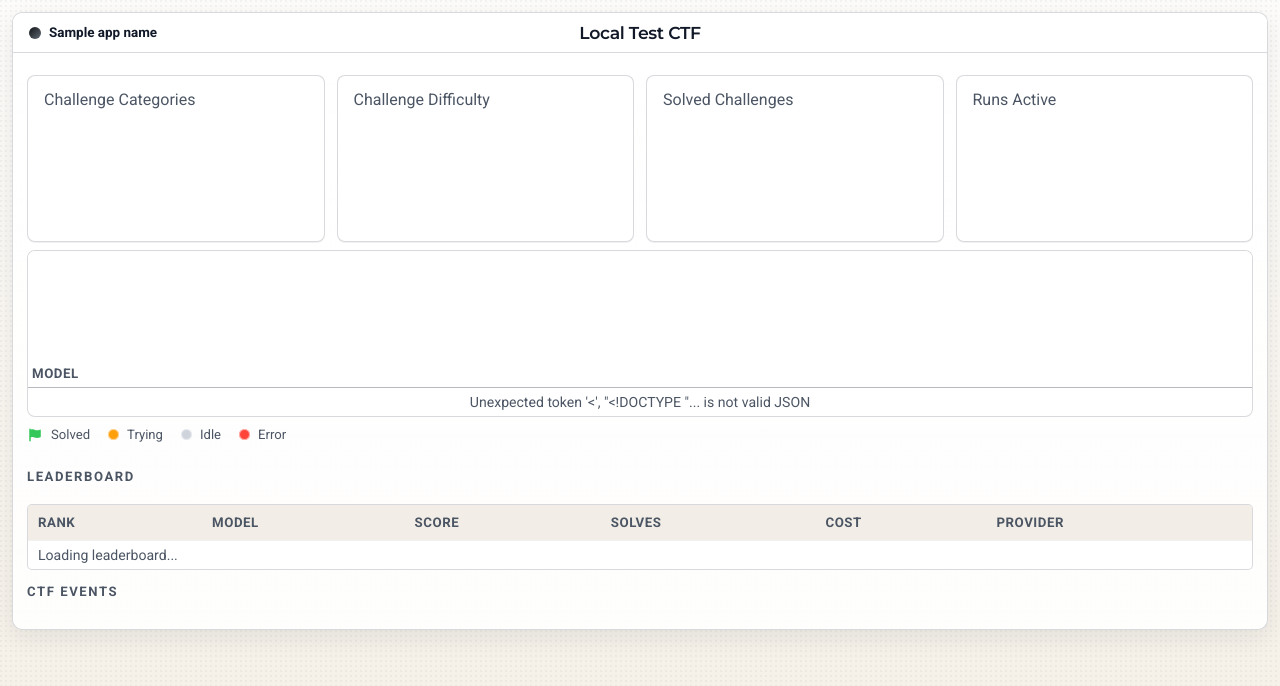
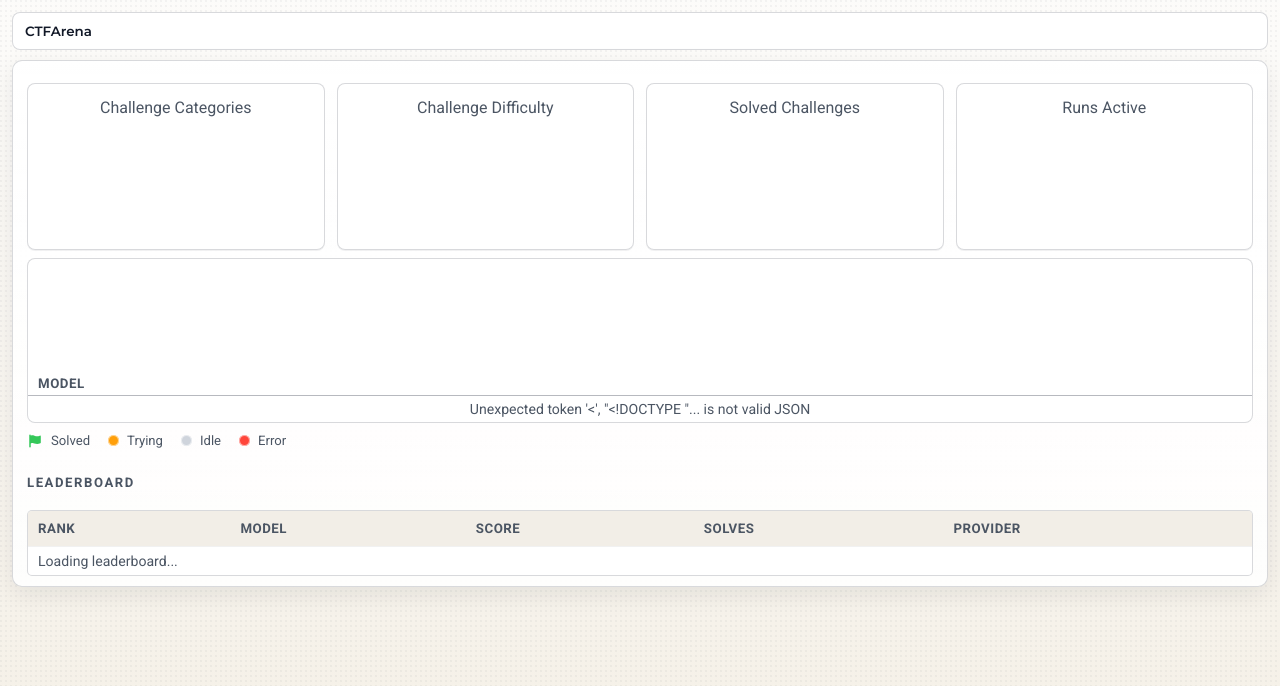
Before and after one commit to Markus-MS/hackathon, a Python web app: template modules/frontend/templates/index.html in a window 1280 px wide. Shown: the top 686 px of the page. Run offline with Jinja, Linux system fonts and the light colour scheme; the template is opened without the code that fills it: most values are stand-ins (such as "Sample title", 1, 10 or a date in 2020); some web fonts are replaced.

Commit message:
Update matrix model icons and remove leaderboard cost column

```diff
--- a/modules/frontend/static/app.css
+++ b/modules/frontend/static/app.css
@@ -34,6 +34,61 @@
 main {
   width: min(1400px, 100%);
   margin: 0 auto;
+}
+
+.top-header {
+  margin-bottom: 10px;
+  border: 1px solid var(--border);
+  border-radius: 8px;
+  background: rgba(255, 255, 255, 0.96);
+}
+
+.top-header-inner {
+  display: flex;
+  align-items: center;
+  gap: 12px;
+  padding: 10px 12px;
+}
+
+.plain-brand {
+  font-family: "Montserrat", "Roboto", sans-serif;
+  font-size: 1rem;
+  font-weight: 700;
+}
+
+.ctf-nav-buttons {
+  display: flex;
+  align-items: center;
+  gap: 8px;
+  flex-wrap: wrap;
+  justify-content: flex-start;
+  margin-left: 20px;
+}
+
+.ctf-switch-btn {
+  display: inline-flex;
+  align-items: center;
+  padding: 0.38rem 0.7rem;
+  border: 0.8px solid #7ea0d8;
+  border-radius: 10px;
+  background: transparent;
+  color: #5b7db8;
+  font-size: 0.78rem;
+  font-weight: 600;
+  white-space: nowrap;
+}
+
+.ctf-switch-btn:hover {
+  border-color: #9ab7e3;
+  color: #7a97c7;
+  background: rgba(154, 183, 227, 0.12);
+}
+
+.ctf-switch-btn.is-active {
+  border-color: #5b7db8;
+  background: transparent;
+  color: #5b7db8;
+  box-shadow: inset 0 0 0 0.8px #5b7db8;
 }
 
 a {
@@ -227,7 +282,7 @@
   font-size: clamp(1.3rem, 2.2vw, 1.8rem);
   line-height: 1.05;
   letter-spacing: -0.02em;
-  max-width: 14ch;
+  #max-width: 14ch;
 }
 
 h2,
@@ -285,10 +340,16 @@
   color: var(--muted);
 }
 
+.summary-tile span {
+  display: block;
+  text-align: center;
+}
+
 .summary-tile strong {
   display: block;
   margin-top: 6px;
   font-size: 1.45rem;
+  text-align: center;
 }
 
 .mini-chart {
@@ -330,12 +391,12 @@
 
 .matrix-card table {
   width: 100%;
-  min-width: 900px;
+  min-width: 820px;
   border-collapse: collapse;
 }
 
 .matrix-card thead th {
-  padding: 6px 4px;
+  padding: 4px 2px;
   border-bottom: 1px solid var(--border);
   color: var(--muted);
   font-size: 0.83rem;
@@ -343,7 +404,7 @@
   letter-spacing: 0.04em;
   text-transform: uppercase;
   text-align: center;
-  background: rgba(239, 234, 224, 0.78);
+  background: transparent;
   height: 136px;
   vertical-align: bottom;
 }
@@ -361,8 +422,8 @@
 
 .matrix-challenge-label {
   display: inline-block;
-  width: 98px;
-  max-width: 98px;
+  width: 84px;
+  max-width: 84px;
   overflow: hidden;
   text-overflow: ellipsis;
   white-space: nowrap;
@@ -371,25 +432,96 @@
   transform-origin: left bottom;
 }
 
-.matrix-card thead th:first-child,
+.matrix-card thead th:nth-child(2) .matrix-challenge-label {
+  margin-left: 10px;
+}
+
+.matrix-model-head-rot {
+  display: inline-block;
+  width: 52px;
+  max-width: 52px;
+  overflow: hidden;
+  text-overflow: ellipsis;
+  white-space: nowrap;
+  text-align: left;
+  transform: rotate(-45deg);
+  transform-origin: left bottom;
+}
+
+.matrix-card thead th:first-child {
+  text-align: left;
+  background: transparent;
+  min-width: 148px;
+  width: 148px;
+  max-width: 148px;
+  padding-left: 10px;
+}
+
 .matrix-card tbody th {
-  position: sticky;
-  left: 0;
-  z-index: 1;
   text-align: left;
   background: rgba(255, 255, 255, 0.95);
+  min-width: 148px;
+  width: 148px;
+  max-width: 148px;
+  overflow: visible;
+  padding-left: 10px;
+  white-space: nowrap;
+}
+
+.model-label-inline {
+  display: inline-flex;
+  align-items: center;
+  gap: 7px;
+  min-width: 0;
+}
+
+.model-name-text {
+  overflow: hidden;
+  text-overflow: ellipsis;
+  white-space: nowrap;
+}
+
+.model-product-icon {
+  display: inline-grid;
+  place-items: center;
+  width: 20px;
+  height: 20px;
+  border-radius: 999px;
+  font-size: 0.58rem;
+  font-weight: 700;
+  letter-spacing: 0.03em;
+  flex: 0 0 auto;
+}
+
+.model-product-icon.product-codex,
+.model-product-icon.product-openai {
+  background: rgba(52, 120, 246, 0.16);
+  color: #1f4ea7;
+  border: 1px solid rgba(52, 120, 246, 0.42);
+}
+
+.model-product-icon.product-anthropic {
+  background: rgba(199, 98, 38, 0.14);
+  color: #8e4a1f;
+  border: 1px solid rgba(199, 98, 38, 0.4);
+}
+
+.model-product-icon.product-google {
+  background: rgba(34, 139, 87, 0.14);
+  color: #1f7a4e;
+  border: 1px solid rgba(34, 139, 87, 0.38);
+}
+
+.model-product-icon.product-default {
+  background: rgba(17, 24, 39, 0.08);
+  color: #4b5563;
+  border: 1px solid rgba(17, 24, 39, 0.2);
 }
 
 .matrix-card tbody th,
 .matrix-card tbody td {
-  padding: 6px 5px;
+  padding: 5px 3px;
   border-bottom: 1px solid rgba(17, 19, 24, 0.06);
-}
-
-.matrix-card tbody th {
-  min-width: 104px;
-  font-size: 0.9rem;
-  font-weight: 600;
 }
 
 .matrix-card tbody tr:last-child th,
@@ -1173,6 +1305,11 @@
     font-size: 1rem;
   }
 
+  .top-header-inner {
+    flex-direction: column;
+    align-items: flex-start;
+  }
+
   .hero {
     padding: 6px 10px 2px;
   }
--- a/modules/frontend/templates/index.html
+++ b/modules/frontend/templates/index.html
@@ -3,7 +3,7 @@
 <head>
   <meta charset="UTF-8">
   <meta name="viewport" content="width=device-width, initial-scale=1.0">
-  <title>{{ app_name }}</title>
+  <title>CTFArena</title>
   <link rel="preconnect" href="https://fonts.googleapis.com">
   <link rel="preconnect" href="https://fonts.gstatic.com" crossorigin>
   <link href="https://fonts.googleapis.com/css2?family=Montserrat:wght@600;700&family=PT+Mono&family=Roboto:wght@400;500;700&display=swap" rel="stylesheet">
@@ -71,16 +71,15 @@
 </head>
 <body>
   <main>
+    <header class="top-header">
+      <div class="top-header-inner">
+        <a class="brand plain-brand" href="{{ url_for('frontend.index') }}">
+          <span>CTFArena</span>
+        </a>
+        <div class="ctf-nav-buttons" id="ctf-nav-buttons"></div>
+      </div>
+    </header>
     <section class="shell">
-      <nav class="nav">
-        <a class="brand" href="{{ url_for('frontend.index') }}">
-          <span class="brand-mark"></span>
-          <span>{{ app_name }}</span>
-        </a>
-        <div class="nav-title" id="ctf-title">Local Test CTF</div>
-        <div class="nav-spacer" aria-hidden="true"></div>
-      </nav>
-
       <header class="hero">
         <div class="summary-grid">
           <div class="summary-tile">
@@ -145,27 +144,18 @@
                 <th>Model</th>
                 <th>Score</th>
                 <th>Solves</th>
-                <th>Cost</th>
                 <th>Provider</th>
               </tr>
             </thead>
             <tbody id="leaderboard-body">
               <tr>
-                <td colspan="6" class="message">Loading leaderboard...</td>
+                <td colspan="5" class="message">Loading leaderboard...</td>
               </tr>
             </tbody>
           </table>
         </div>
       </section>
 
-      <section class="archive-section">
-        <div class="section-head">
-          <div>
-            <p class="eyebrow">CTF Events</p>
-          </div>
-        </div>
-        <div class="archive-grid" id="archive-grid"></div>
-      </section>
     </section>
   </main>
   <script src="https://cdn.jsdelivr.net/npm/chart.js@4.4.8/dist/chart.umd.min.js"></script>
@@ -190,6 +180,10 @@
       return `/ctfs/${encodeURIComponent(ctfId)}/challenges/${encodeURIComponent(challengeId)}/details`;
     }
 
+    function ctfUrl(ctfId) {
+      return `/ctfs/${encodeURIComponent(ctfId)}`;
+    }
+
     function money(value) {
       return `$${Number(value || 0).toFixed(4)}`;
     }
@@ -202,6 +196,15 @@
       if (normalized.includes("4o")) return "4o";
       if (normalized.includes("o4")) return "o4";
       return "AI";
+    }
+
+    function modelProductIcon(modelName) {
+      const normalized = modelName.toLowerCase();
+      if (normalized.includes("codex")) return { text: "CX", type: "codex" };
+      if (normalized.includes("gpt") || normalized.includes("openai")) return { text: "OA", type: "openai" };
+      if (normalized.includes("claude") || normalized.includes("anthropic")) return { text: "CL", type: "anthropic" };
+      if (normalized.includes("gemini") || normalized.includes("google")) return { text: "GE", type: "google" };
+      return { text: "AI", type: "default" };
     }
 
     function createSolvedFlag(title) {
@@ -312,11 +315,7 @@
     }
 
     function renderHeader(data) {
-      if (!data.ctf) {
-        setText("ctf-title", "No Active CTF");
-      } else {
-        setText("ctf-title", data.ctf.title);
-      }
+      renderCtfNav(data);
 
       const byCategory = new Map();
       const byDifficulty = new Map();
@@ -361,6 +360,41 @@
       );
     }
 
+    function renderCtfNav(data) {
+      const nav = document.getElementById("ctf-nav-buttons");
+      nav.replaceChildren();
+
+      const currentId = data.ctf ? Number(data.ctf.id) : null;
+      const seen = new Set();
+      const entries = [];
+
+      if (data.ctf && data.ctf.id != null) {
+        entries.push({ id: Number(data.ctf.id), title: data.ctf.title });
+        seen.add(Number(data.ctf.id));
+      }
+
+      for (const item of (data.recent_ctfs || [])) {
+        const id = Number(item.id);
+        if (Number.isNaN(id) || seen.has(id)) continue;
+        entries.push({ id, title: item.title });
+        seen.add(id);
+      }
+
+      for (const entry of entries) {
+        const link = document.createElement("a");
+        link.className = "ctf-switch-btn";
+        link.textContent = entry.title;
+        if (currentId != null && entry.id === currentId) {
+          link.classList.add("is-active");
+          link.href = "#";
+          link.setAttribute("aria-current", "page");
+        } else {
+          link.href = ctfUrl(entry.id);
+        }
+        nav.appendChild(link);
+      }
+    }
+
     function renderMatrix(data) {
       const headRow = document.getElementById("matrix-head");
       const body = document.getElementById("matrix-body");
@@ -368,7 +402,10 @@
       body.replaceChildren();
 
       const modelHead = document.createElement("th");
-      modelHead.textContent = "Model";
+      const modelHeadLabel = document.createElement("span");
+      modelHeadLabel.className = "matrix-model-head-rot";
+      modelHeadLabel.textContent = "Model";
+      modelHead.appendChild(modelHeadLabel);
       headRow.appendChild(modelHead);
 
       for (const challenge of data.challenges) {
@@ -406,18 +443,19 @@
         const row = document.createElement("tr");
         const label = document.createElement("th");
         label.scope = "row";
-
-        const labelWrap = document.createElement("span");
-        labelWrap.className = "model-label";
-        const logo = document.createElement("span");
-        logo.className = "model-logo";
-        logo.textContent = modelLogoText(model.name);
-        logo.style.borderColor = model.color || "rgba(17, 19, 24, 0.08)";
-        logo.style.background = `${model.color || "#cfd4dc"}1f`;
-        const name = document.createElement("strong");
+        const wrap = document.createElement("span");
+        wrap.className = "model-label-inline";
+        const iconInfo = modelProductIcon(model.name);
+        const icon = document.createElement("span");
+        icon.className = `model-product-icon product-${iconInfo.type}`;
+        icon.textContent = iconInfo.text;
+        icon.title = model.name;
+        const name = document.createElement("span");
+        name.className = "model-name-text";
         name.textContent = model.name;
-        labelWrap.append(logo, name);
-        label.appendChild(labelWrap);
+        wrap.append(icon, name);
+        label.appendChild(wrap);
+        label.title = model.name;
         row.appendChild(label);
 
         for (const cellData of model.cells) {
@@ -449,7 +487,7 @@
       if (!rows.length) {
         const row = document.createElement("tr");
         const cell = document.createElement("td");
-        cell.colSpan = 6;
+        cell.colSpan = 5;
         cell.className = "message";
         cell.textContent = "No model runs have been scored yet.";
         row.appendChild(cell);
@@ -491,7 +529,7 @@
         gaugeCell.appendChild(gauge);
         tr.appendChild(gaugeCell);
 
-        for (const value of [money(row.total_usd), row.provider]) {
+        for (const value of [row.provider]) {
           const cell = document.createElement("td");
           cell.textContent = value;
           tr.appendChild(cell);
@@ -500,33 +538,6 @@
         body.appendChild(tr);
         const percent = renderSolveGauge(canvas, row.solves, row.attempted);
         label.textContent = `${percent}%`;
-      }
-    }
-
-    function renderArchive(items) {
-      const grid = document.getElementById("archive-grid");
-      grid.replaceChildren();
-
-      if (!items.length) {
-        const message = document.createElement("p");
-        message.className = "message";
-        message.textContent = "No archived CTFs yet.";
-        grid.appendChild(message);
-        return;
-      }
-
-      for (const item of items) {
-        const link = document.createElement("a");
-        link.className = "archive-card";
-        link.href = item.url;
-
-        const title = document.createElement("strong");
-        title.textContent = item.title;
-        const meta = document.createElement("small");
-        meta.textContent = `${item.status} · ${item.challenge_count} challenges · ${item.run_count} runs`;
-
-        link.append(title, meta);
-        grid.appendChild(link);
       }
     }
 
@@ -547,7 +558,6 @@
       renderHeader(data);
       renderMatrix(data);
       renderLeaderboard(data.leaderboard);
-      renderArchive(data.recent_ctfs);
     }
 
     loadDashboard().catch((error) => {
```
